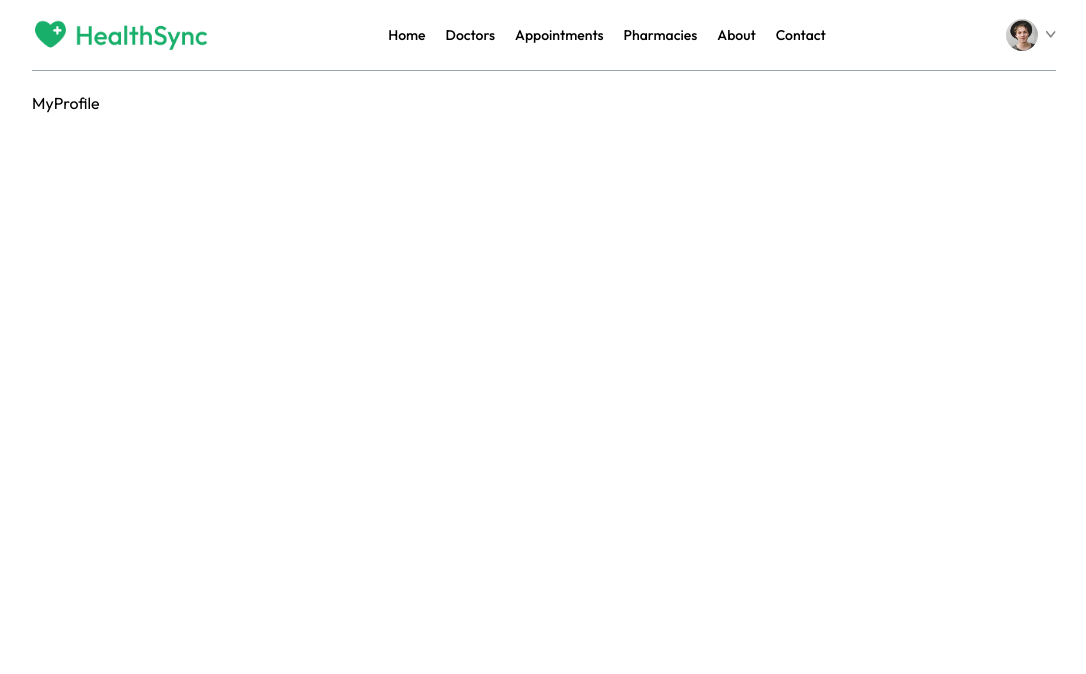
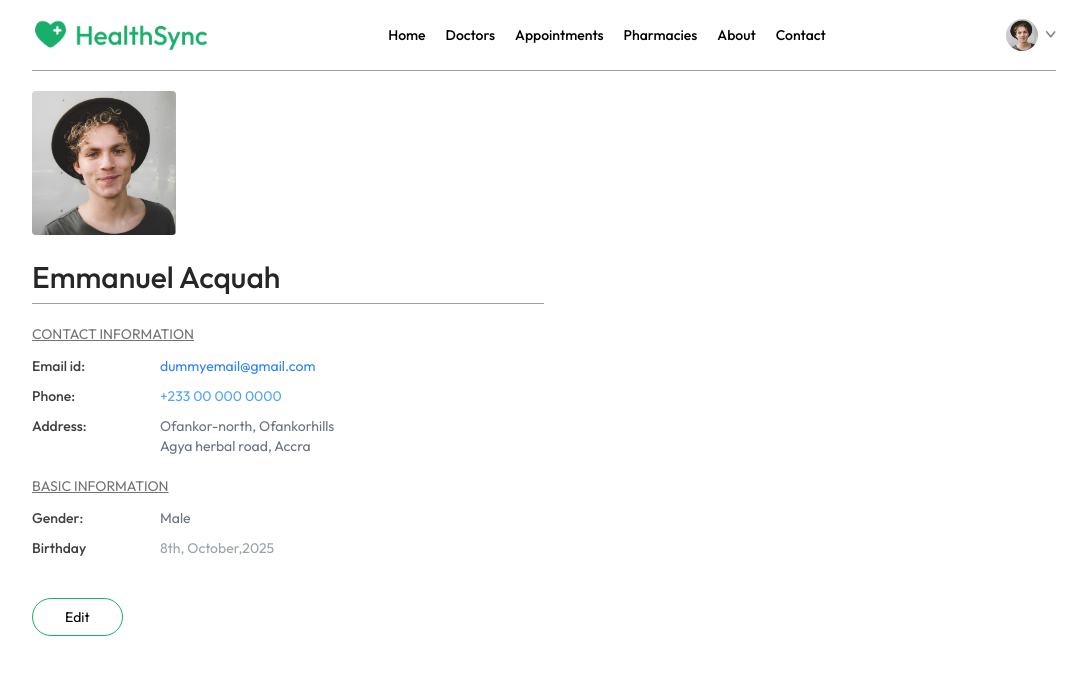
Before and after one commit to Ronzayne/HealthSync, a React (Vite) app in the folder front-end/: page /my-profile in a window 1280 px wide. Shown: the top 674 px of the page, without its empty margins (96-1182 px from the left). Built offline with nearby package versions, Linux system fonts and the light colour scheme.

Commit message:
Updated MyProfile.jsx

```diff
--- a/front-end/src/Pages/MyProfile.jsx
+++ b/front-end/src/Pages/MyProfile.jsx
@@ -1,5 +1,147 @@
+import React, { useState } from "react";
+
+import profilePic from "../assets/profile_pic.png";
+
 const MyProfile = () => {
-  return <div>MyProfile</div>;
+  const [userData, setUserData] = useState({
+    name: "Emmanuel Acquah",
+    image: profilePic,
+    email: "dummyemail@gmail.com",
+    phone: "+233 00 000 0000",
+    addres: {
+      line1: "Ofankor-north, Ofankorhills",
+      line2: "Agya herbal road, Accra",
+    },
+    gender: "Male",
+    dob: "8th, October,2025",
+  });
+
+  const [isEdit, setIsEdit] = useState(false);
+
+  return (
+    <div className="max-w-lg flex flex-col gap-2 text-sm">
+      <img className="w-36 rounded" src={userData.image} alt="" />
+      {isEdit ? (
+        <input
+          className="bg-gray-300 text-3xl font-medium max-w-60 mt-4"
+          type="text"
+          value={userData.name}
+          onChange={(e) =>
+            setUserData((prev) => ({ ...prev, name: e.target.value }))
+          }
+        />
+      ) : (
+        <p className="font-medium text-3xl text-neutral-800 mt-4">
+          {userData.name}
+        </p>
+      )}
+      <hr className="bg-zinc-400 h-[1px] border-none" />
+      <div>
+        <p className="text-neutral-500 underline mt-3">CONTACT INFORMATION</p>
+        <div className="grid grid-cols-[1fr_3fr] gap-y-2.5 mt-3 text-neutral-700">
+          <p className="font-medium">Email id:</p>
+          <p className="text-blue-500">{userData.email}</p>
+          <p className="font-medium">Phone:</p>
+          {isEdit ? (
+            <input
+              className="bg-gray-300 max-w-52"
+              type="text"
+              value={userData.phone}
+              onChange={(e) =>
+                setUserData((prev) => ({ ...prev, phone: e.target.value }))
+              }
+            />
+          ) : (
+            <p className="text-blue-400">{userData.phone}</p>
+          )}
+          <p className="font-medium">Address:</p>
+          {isEdit ? (
+            <p>
+              <input
+                className="bg-gray-300"
+                onChange={(e) =>
+                  setUserData((prev) => ({
+                    ...prev,
+                    addres: { ...prev.addres, line1: e.target.value },
+                  }))
+                }
+                value={userData.addres.line1}
+                type="text"
+              />
+              <br />
+              <input
+                className="bg-gray-300"
+                onChange={(e) =>
+                  setUserData((prev) => ({
+                    ...prev,
+                    addres: { ...prev.addres, line2: e.target.value },
+                  }))
+                }
+                value={userData.addres.line2}
+                type="text"
+              />
+            </p>
+          ) : (
+            <p className="text-gray-500">
+              {userData.addres.line1}
+              <br />
+              {userData.addres.line2}
+            </p>
+          )}
+        </div>
+      </div>
+      <div>
+        <p className="text-neutral-500 underline mt-3">BASIC INFORMATION</p>
+        <div className="grid grid-cols-[1fr_3fr] gap-y-2.5 mt-3 text-neutral-700">
+          <p className="font-medium">Gender:</p>
+          {isEdit ? (
+            <select
+              className="max-w-20 bg-gray-100"
+              onChange={(e) =>
+                setUserData((prev) => ({ ...prev, gender: e.target.value }))
+              }
+              value={userData.gender}
+            >
+              <option value="Male">Male</option>
+              <option value="Female">Female</option>
+            </select>
+          ) : (
+            <p className="text-gray-500">{userData.gender}</p>
+          )}
+          <p className="font-medium">Birthday</p>
+          {isEdit ? (
+            <input
+              className="max-w-28 bg-gray-100"
+              onChange={(e) =>
+                setUserData((prev) => ({ ...prev, dob: e.target.value }))
+              }
+              value={userData.dob}
+              type="date"
+            />
+          ) : (
+            <p className="text-gray-400">{userData.dob}</p>
+          )}
+        </div>
+      </div>
+      <div className="mt-8">
+        {isEdit ? (
+          <button
+            className="border border-primary px-8 py-2 rounded-full hover:bg-primary hover:text-white transition-all"
+            onClick={() => setIsEdit(false)}
+          >
+            Save information
+          </button>
+        ) : (
+          <button
+            className="border border-primary px-8 py-2 rounded-full hover:bg-primary hover:text-white transition-all"
+            onClick={() => setIsEdit(true)}
+          >
+            Edit
+          </button>
+        )}
+      </div>
+    </div>
+  );
 };
 
 export default MyProfile;
```
